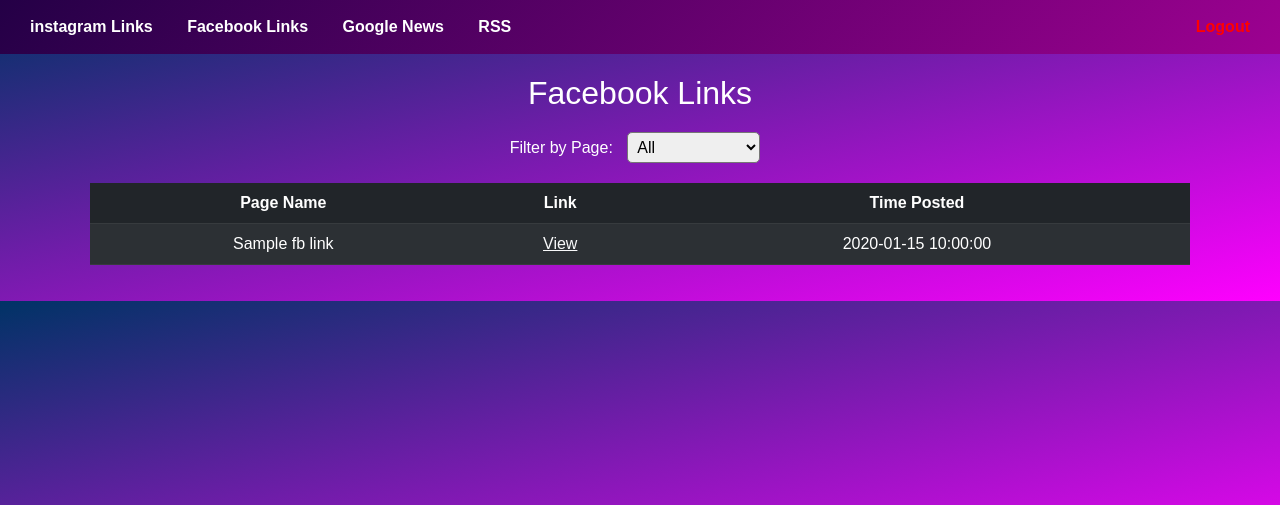
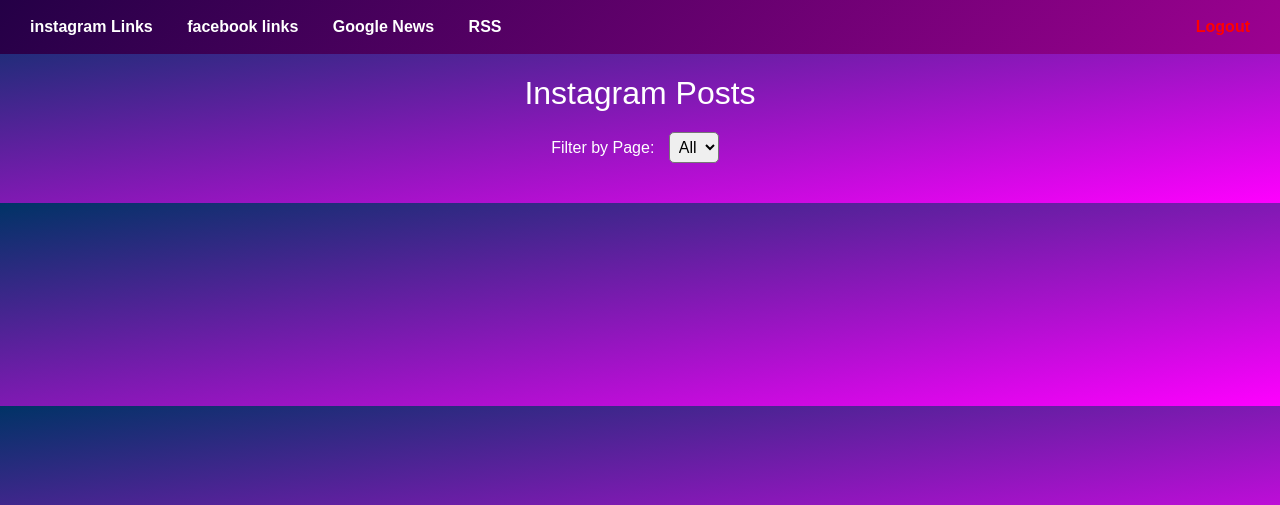
Before and after one commit to NasirMehmood12/instaxrss, a Flask app: page /facebook in a window 1280 px wide. Shown: the top 505 px of the page. Run offline with Flask 3, Linux system fonts and the light colour scheme; the visitor is signed in with stand-in values (Sample User, id 1); a database or web service that is not in the repository returns one stand-in record (values such as "Sample title"); some libraries are stand-ins or nearby versions.

Commit message:
Update fb.html

```diff
--- a/templates/fb.html
+++ b/templates/fb.html
@@ -3,7 +3,7 @@
 <head>
     <meta charset="UTF-8">
     <meta name="viewport" content="width=device-width, initial-scale=1.0">
-    <title>Facebook Links</title>
+    <title>Instagram Posts</title>
     <link rel="stylesheet" href="https://cdnjs.cloudflare.com/ajax/libs/font-awesome/6.4.2/css/all.min.css">
     <link rel="stylesheet" href="https://cdn.jsdelivr.net/npm/bootstrap@5.3.0/dist/css/bootstrap.min.css">
     <style>
@@ -32,6 +32,30 @@
         .container {
             padding: 20px;
         }
+        .grid {
+            display: flex;
+            flex-wrap: wrap;
+            justify-content: center;
+            gap: 20px;
+        }
+        .card {
+            background: #1a1a1a;
+            color: white;
+            border-radius: 10px;
+            padding: 20px;
+            width: 320px;
+            text-align: center;
+            transition: transform 0.3s ease, box-shadow 0.3s ease;
+        }
+        .card:hover {
+            transform: translateY(-5px);
+            box-shadow: 0px 4px 15px rgba(90, 0, 122, 0.8);
+        }
+        .card img, .card video {
+            width: 100%;
+            height: auto;
+            border-radius: 10px;
+        }
         .filters {
             margin: 20px 0;
             text-align: center;
@@ -41,20 +65,6 @@
             margin: 0 10px;
             border-radius: 5px;
         }
-        table {
-            width: 100%;
-            border-collapse: collapse;
-        }
-        th, td {
-            padding: 10px;
-            text-align: center;
-        }
-        th {
-            background-color: #9d0191;
-        }
-        tbody tr:nth-child(even) {
-            background-color: #1a1a1a;
-        }
     </style>
 </head>
 <body>
@@ -62,7 +72,7 @@
     <div class="navbar">
         <div>
             <a href="{{ url_for('index') }}">instagram Links</a>
-            <a href="{{ url_for('fb') }}">Facebook Links</a>
+            <a href="{{ url_for('fb') }}">facebook links</a>
             <a href="{{ url_for('rss_page') }}">Google News</a>
             <a href="{{ url_for('rrss_page') }}">RSS</a>
         </div>
@@ -70,47 +80,50 @@
     </div>
 
     <div class="container">
-        <h2 class="text-center">Facebook Links</h2>
+        <h2 class="text-center">Instagram Posts</h2>
 
-        <!-- Facebook Filter -->
+        <!-- Instagram Filter -->
         <div class="filters">
-            <label for="facebookFilter">Filter by Page:</label>
-            <select id="facebookFilter">
+            <label for="instagramFilter">Filter by Page:</label>
+            <select id="instagramFilter">
                 <option value="">All</option>
-                {% for link in fb_links %}
-                <option value="{{ link.page_name }}">{{ link.page_name }}</option>
+                {% for post in instagram_post %}
+                <option value="{{ post.page_name }}">{{ post.page_name }}</option>
                 {% endfor %}
             </select>
         </div>
 
-        <!-- Facebook Table -->
-        <table class="table table-dark table-striped text-center">
-            <thead>
-                <tr>
-                    <th>Page Name</th>
-                    <th>Link</th>
-                    <th>Time Posted</th>
-                </tr>
-            </thead>
-            <tbody>
-                {% for link in fb_links %}
-                <tr data-page="{{ link.page_name }}">
-                    <td>{{ link.page_name }}</td>
-                    <td><a href="{{ link.link }}" target="_blank" class="text-light">View</a></td>
-                    <td>{{ link.timestamp }}</td>
-                </tr>
-                {% endfor %}
-            </tbody>
-        </table>
+        <!-- Instagram Cards -->
+        <div class="grid">
+            {% for post in instagram_post %}
+            <div class="card" data-page="{{ post.page_name }}">
+                {% if post.post_image %}
+<!--                     {% if ".mp4" in post.post_image %}
+                        <video controls>
+                            <source src="{{ post.post_image }}" type="video/mp4">
+                            Your browser does not support the video tag.
+                        </video> -->
+                        <img src="{{ post.post_image }}" alt="Instagram Post">
+                    {% endif %}
+                {% else %}
+                    <p>No media available</p>
+                {% endif %}
+                <h3>{{ post.page_name }}</h3>
+<!--                 <p>{{ post.caption }}</p> -->
+                <p>{{ post.timestamp }}</p>
+                <a href="{{ post.link }}" target="_blank" class="btn btn-primary">View Post</a>
+            </div>
+            {% endfor %}
+        </div>
     </div>
 
     <script>
-        document.getElementById("facebookFilter").addEventListener("change", function() {
+        document.getElementById("instagramFilter").addEventListener("change", function() {
             let filterValue = this.value.toLowerCase();
-            let rows = document.querySelectorAll("table tbody tr[data-page]");
+            let cards = document.querySelectorAll(".card[data-page]");
 
-            rows.forEach(row => {
-                row.style.display = filterValue === "" || row.getAttribute("data-page").toLowerCase() === filterValue ? "" : "none";
+            cards.forEach(card => {
+                card.style.display = filterValue === "" || card.getAttribute("data-page").toLowerCase() === filterValue ? "block" : "none";
             });
         });
     </script>
```
